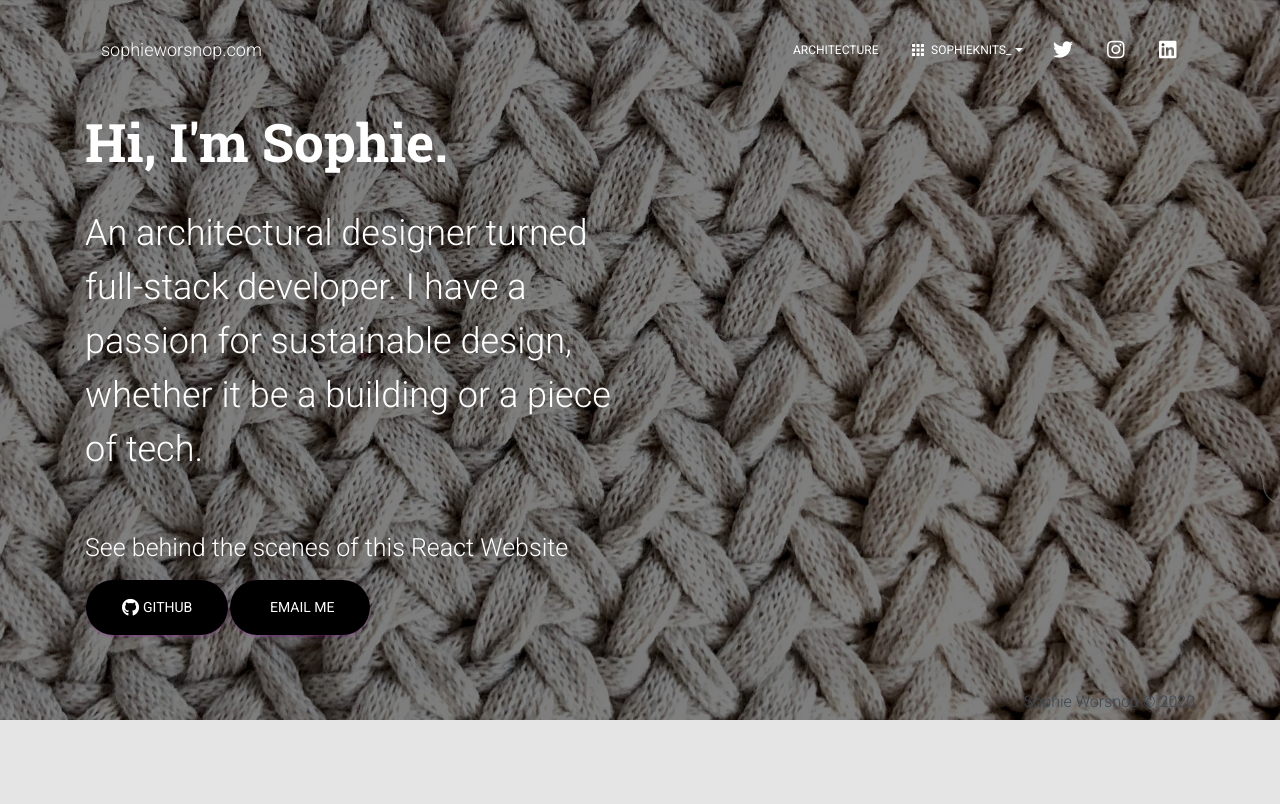
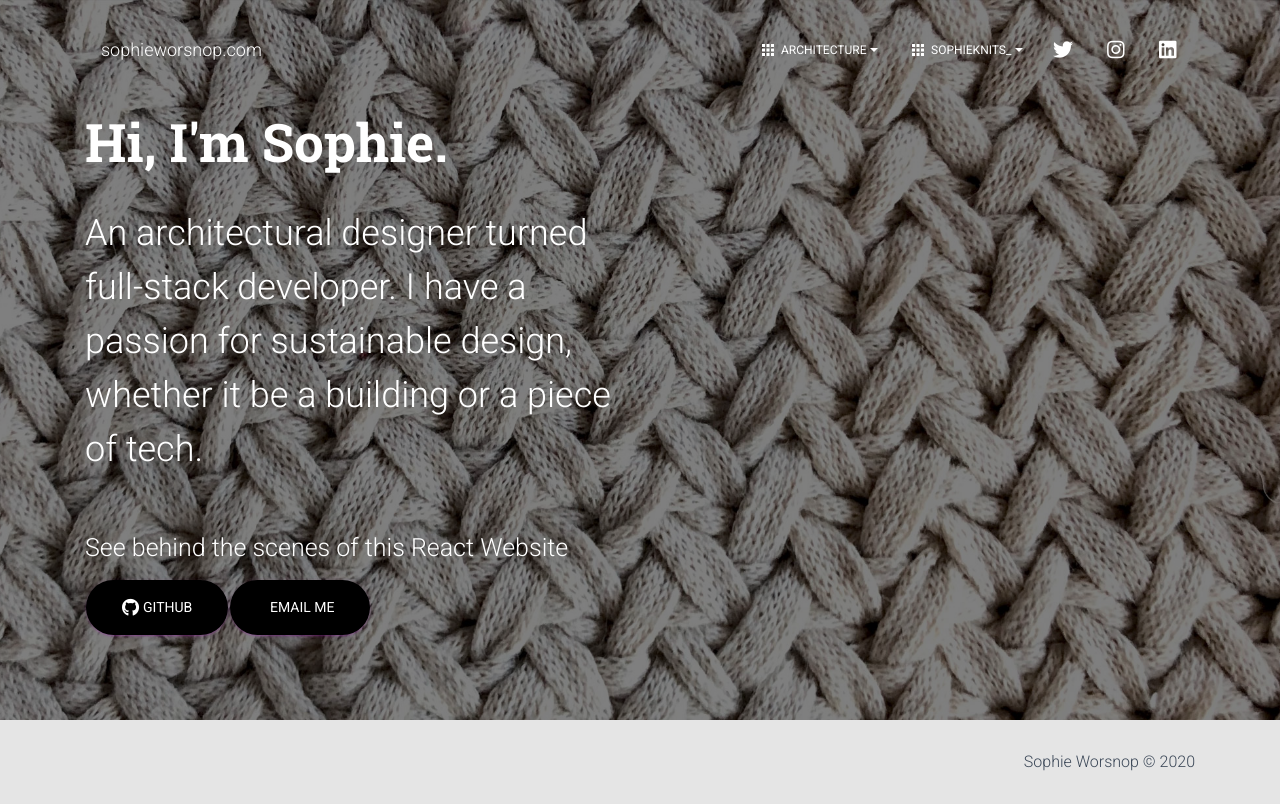
Before and after one commit to sophiewo/sophieworsnop.com, a React (Create React App) app: page / in a window 1280 px wide. Built offline with nearby package versions, Linux system fonts and the light colour scheme; some icons are missing.

Commit message:
Adds nav bar links to academic work

```diff
--- a/src/App.js
+++ b/src/App.js
@@ -13,7 +13,7 @@ function App(props) {
   return (
     <div>
       <Router history={hist}>
-        <Route path="/architecture" exact component={ArchitecturePortfolio} />
+        <Route path="/academic-portfolio" exact component={ArchitecturePortfolio} />
         <Route path="/professional-portfolio" exact component={ProfessionalWork} />
         <Route path="/" exact component={LandingPage} />
       </Router>
--- a/src/components/Header/HeaderLinks.js
+++ b/src/components/Header/HeaderLinks.js
@@ -28,19 +28,26 @@ export default function HeaderLinks(props) {
     <List className={classes.list}>
 
       <ListItem className={classes.listItem}>
-        <Tooltip
-          id="architecture"
-          title="Architectural Portfolio"
-          placement={window.innerWidth > 959 ? "top" : "left"}
-          classes={{ tooltip: classes.tooltip }}
-        >
-          <Button
-            href="/professional-portfolio"
-            color="transparent"
-            className={classes.navLink}> Architecture
-          </Button>
-        </Tooltip>
-      </ListItem>
+        <CustomDropdown
+          noLiPadding
+          buttonText="Architecture"
+          buttonProps={{
+            className: classes.navLink,
+            color: "transparent"
+          }}
+          buttonIcon={Apps}
+          dropdownList={[
+            <Link
+                to="/academic-portfolio" className={classes.dropdownLink}>
+                Academic Work
+          </Link>,
+
+            <Link
+              to="/professional-portfolio" className={classes.dropdownLink}>
+              Professional Work
+          </Link>
+          ]}/>
+        </ListItem>
 
       <ListItem className={classes.listItem}>
         <CustomDropdown
@@ -57,18 +64,18 @@ export default function HeaderLinks(props) {
               Gallery
             </a>,
             <Link to="/knitting-tools" className={classes.dropdownLink}>
-              Knitting Tools
+              Knitting Tools (Coming Soon)
             </Link>
           ]}
           />
 
       </ListItem>
 
+
+
+
+
       <ListItem className={classes.listItem}>
-
-      </ListItem>
-      <ListItem className={classes.listItem}>
-
         <Tooltip
           id="instagram-twitter"
           title="Twitter"
@@ -85,6 +92,8 @@ export default function HeaderLinks(props) {
         </Tooltip>
       </ListItem>
 
+
+
       <ListItem className={classes.listItem}>
         <Tooltip
           id="instagram-tooltip"
@@ -100,6 +109,7 @@ export default function HeaderLinks(props) {
           </Button>
         </Tooltip>
       </ListItem>
+
 
       <ListItem className={classes.listItem}>
         <Tooltip
--- a/src/views/LandingPage/LandingPage.js
+++ b/src/views/LandingPage/LandingPage.js
@@ -1,6 +1,5 @@
 import React from "react";
-// nodejs library that concatenates classes
-import classNames from "classnames";
+
 // @material-ui/core components
 import { makeStyles } from "@material-ui/core/styles";
 
@@ -74,11 +73,6 @@ export default function LandingPage(props) {
           </GridContainer>
         </div>
       </Parallax>
-      <div className={classNames(classes.main, classes.mainRaised)}>
-        <div className={classes.container}>
-
-        </div>
-      </div>
       <Footer />
     </div>
   );
```
